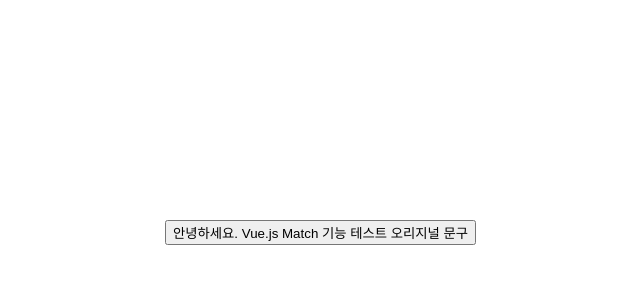
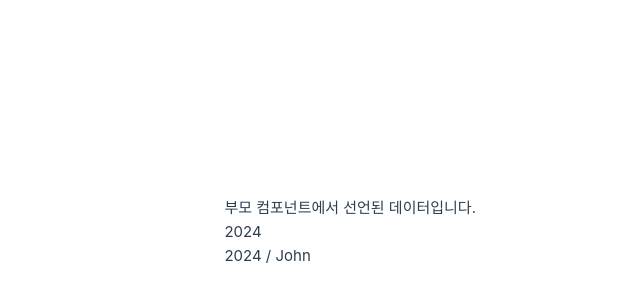
Before and after one commit to DonghyoHong/vue-2024, a Vue app: page / in a window 1280 px wide. Shown: the part 168-468 px from the top of the page, without its empty margins (164-804 px from the left). Built offline with nearby package versions, Linux system fonts and the light colour scheme.

Commit message:
# reactive, ref, defineProps ,toRefs

```diff
--- a/src/App.vue
+++ b/src/App.vue
@@ -1,38 +1,47 @@
 <template>
-  <button v-on:click="changeMessage">
-    {{ message }}
-  </button>
-  {{ watchMessage }}
+  <div>
+    <ChildComponent
+        v-bind:sendProps1="title"
+        v-bind:sendProps2="year"
+        :sendProps3="obj"
+    ></ChildComponent>
+  </div>
 </template>
 
-<script>
-export default {
+<script setup lang="ts">
+//composition APi형태
+import ChildComponent from "@/components/ChildComponent.vue";
+import {reactive, ref} from "vue";
+
+interface Obj {
+  id: Number,
+  name: String
+}
+
+const title = ref<string>("부모 컴포넌트에서 선언된 데이터입니다.");
+const year = ref<number>(2024);
+const obj = reactive<Obj>({
+  id: 2024
+  , name: "John"
+});
+
+// Opntion API 형태
+/*export default {
 // setup(){
   data() {
     return {
-      message: "안녕하세요. Vue.js Match 기능 테스트 오리지널 문구"
-      , watchMessage: ''
-    }
-  },
-  methods: {
-    changeMessage() {
-      console.log("함수 호출");
-      this.message = "변경된 메세지 입니다.";
-    }
-  },
-  watch: {
-    //데이터 뿐만 아니라 Computed로 계산된 형태의 데이터도 Watch로 감지할 수 있다.
-    // 보통 게시판에서 한 컬럼을 선택하였을 때 고유한 id값이 변경됨을 감지하고
-    // 이떄 그 id값에 따른 상세 데이터를 호출할 때 주로 사용된다.
-    message() {
-      //alert("메세지 변수에 담긴 데이터가 변경되었습니다.");
-      this.watchMessage = "Watch 동작";
-    },
-    id() {
-      //해당 상세 데이터를 조회하는 api를 호출
+      title: "부모 컴포넌트에서 선언된 데이터입니다."
+      , year: 2024
+      , obj: {
+        id: 2024
+        , name: "John"
+      }
     }
   }
-}
+  , components: {
+    ChildComponent
+  }
+}*/
 </script>
 
 <!--<style lang="scss" scoped>-->
--- /dev/null
+++ b/src/components/ChildComponent.vue
@@ -0,0 +1,51 @@
+<template>
+  <div>{{ sendProps1 }}</div>
+  <div>{{ sendProps2 }}</div>
+  <div>{{ sendProps3.id }} / {{ sendProps3.name }}</div>
+</template>
+
+<script setup lang="ts">
+// 1. 컴포넌트api에서 타입스크립트로 활용하는 방법
+// 1-1 prop 받은 데이터 형식에 맞게 타입을 지정해준다.
+
+//import {defineProps} from 'vue'
+//prop 받은 데이터 이름 자체에 미리 선언해둔 타입을 설정해준다.
+
+
+import {toRefs} from "vue";
+
+interface Props {
+  sendProps1: String,
+  sendProps2: Number,
+  sendProps3: Obj
+}
+
+// defineProps toRefs 내장함수를 통해 prop 받은 데이터를 활용하여 템플릿 부분에 호출하여 사용한다.
+interface Obj {
+  id: Number,
+  name: String
+}
+
+
+const props = defineProps<Props>();
+
+// 객체 구조 분해를 통해 활용
+const {sendProps1, sendProps2, sendProps3} = toRefs(props);
+
+
+/*export default {
+  name: "ChildComponent"
+  , props: {
+    sendProps1: String
+    , sendProps2: Number
+    , sendProps3: Object
+  }
+  , data() {
+    return {}
+  }
+}*/
+</script>
+
+<style scoped>
+
+</style>
```
